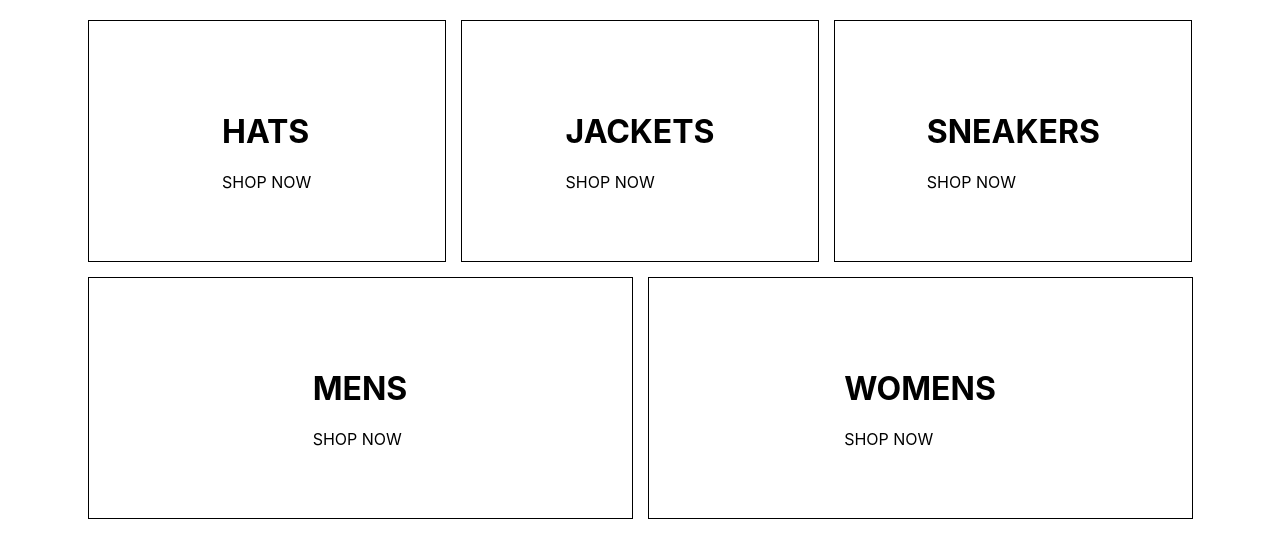
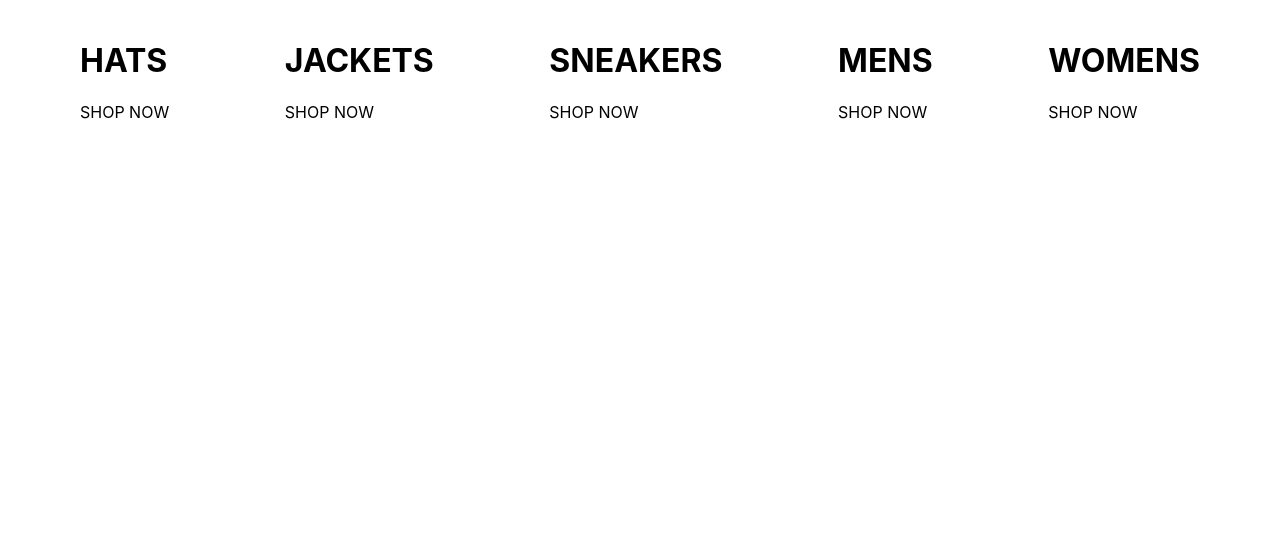
Before and after one commit to shakimthecoder/ecommerce-, a React (Create React App) app: page / in a window 1280 px wide. Shown: the top 558 px of the page. Built offline with nearby package versions, Linux system fonts and the light colour scheme.

Commit message:
rm menu item

```diff
--- a/src/pages/homepage/homepage.styles.scss
+++ b/src/pages/homepage/homepage.styles.scss
@@ -10,20 +10,3 @@
     flex-wrap: wrap;
     justify-content: space-between;
 }
-.menu-item {
-    width: 30%;
-    height: 240px;
-    flex: 1 1 auto;
-    display: flex;
-    align-items: center;
-    justify-content: center;
-    border: 1px solid black;
-    margin: 0 7.5px 15px;
-
-&:first-child {
-    margin-right: 7.5px;
-}
-&:last-child {
-   margin-left: 7.5px;
-}
-}
```
